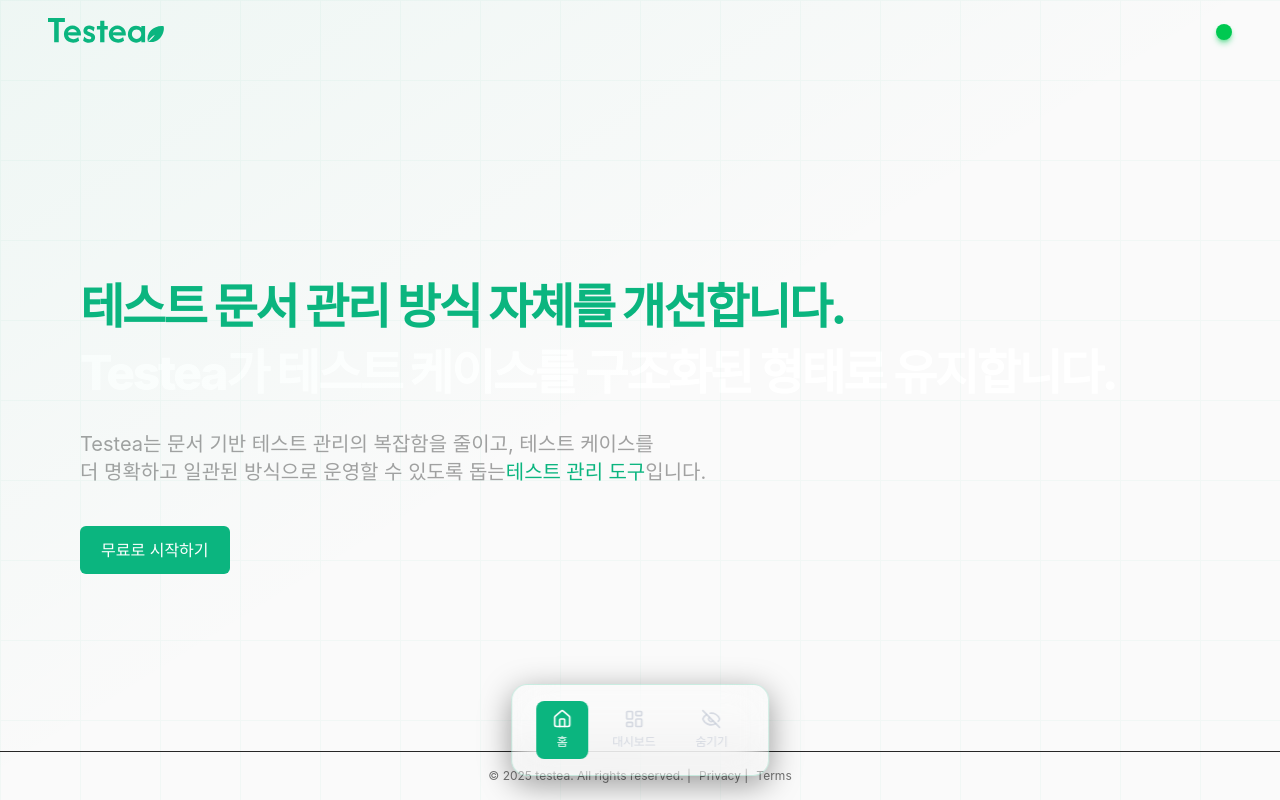
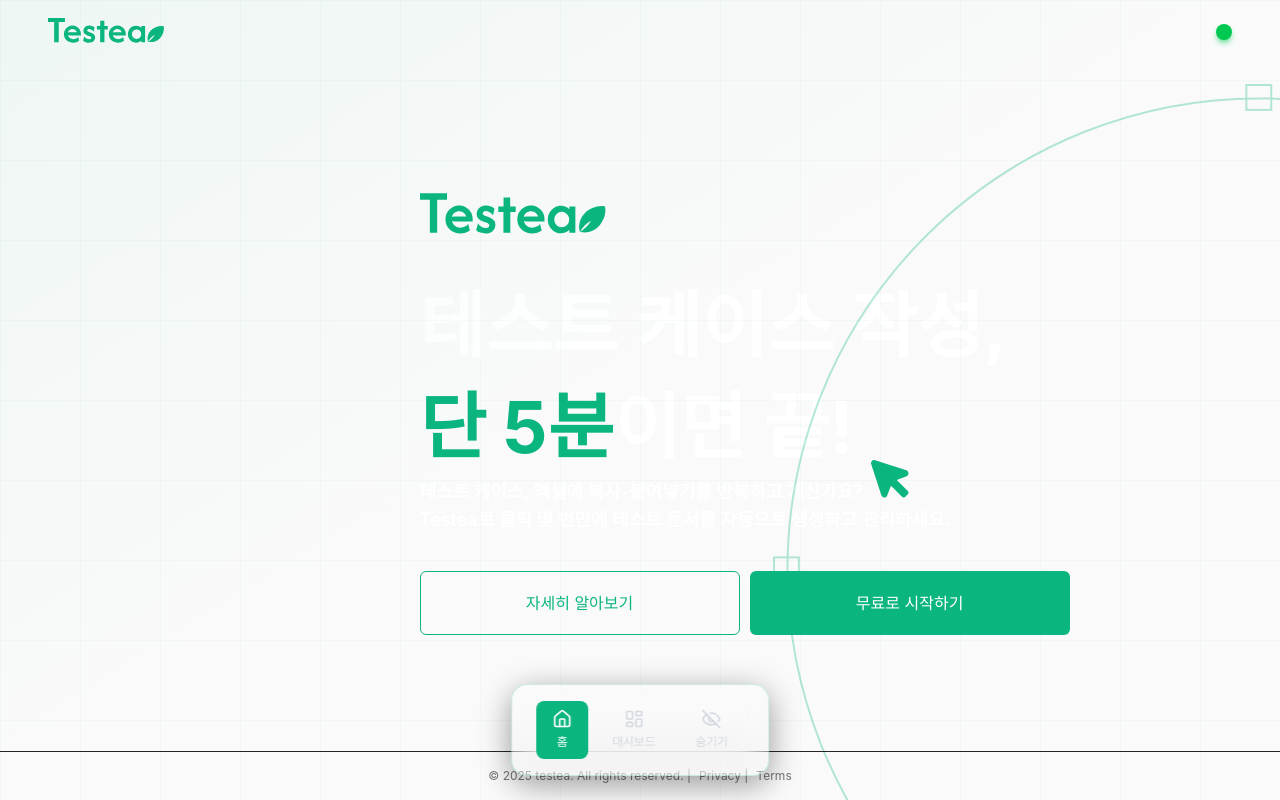
Before and after one commit to DataArts-Studio/web-mvp-front, a Next.js app: page / in a window 1280 px wide. Built offline with nearby package versions, Linux system fonts and the light colour scheme; no server answers; a web font is replaced by a local one.

Commit message:
chore: figma 디자인적용 및 스타일 개선

```diff
--- a/src/features/projects-create/ui/project-create-form.tsx
+++ b/src/features/projects-create/ui/project-create-form.tsx
@@ -31,7 +31,7 @@ export const ProjectCreateForm = ({ onClick }: ProjectCreateFormProps) => {
     /* 입력 폼 (와이어프레임의 Enter your website's url 부분) */
     <section
       id="create-project"
-      className="absolute top-1/2 left-[calc(50%+0.5px)] box-border flex w-[46.25rem] translate-x-[-50%] translate-y-[-50%] flex-col content-stretch items-center gap-[48px] overflow-clip rounded-[36px] border border-[rgba(11,181,127,0.1)] bg-[rgba(255,255,255,0.02)] px-32 py-16 backdrop-blur-[20px] backdrop-filter"
+      className="absolute z-50 top-1/2 left-[calc(50%+0.5px)] box-border flex w-[46.25rem] translate-x-[-50%] translate-y-[-50%] flex-col content-stretch items-center gap-[48px] overflow-clip rounded-[36px] border border-[rgba(11,181,127,0.1)] bg-[rgba(255,255,255,0.02)] px-32 py-16 backdrop-blur-[20px] backdrop-filter"
     >
       <div className="absolute top-[288.72px] left-[-114.09px] h-[413.272px] w-[1033.17px]">
         <div className="absolute inset-[-48.39%_-19.36%]">
--- a/src/shared/ui/ds-button/button.variable.ts
+++ b/src/shared/ui/ds-button/button.variable.ts
@@ -19,7 +19,7 @@ const BASE_STYLE =
 const COLOR_VARIANTS = {
   solid: 'bg-primary text-white hover:bg-[#27AE60] active:bg-[#145A32] border border-transparent',
   ghost:
-    'bg-white text-primary border border-primary hover:text-[#27AE60] hover:border-[#27AE60] active:text-[#145A32] active:border-[#145A32]',
+    'bg-none text-primary border border-primary hover:text-[#27AE60] hover:border-[#27AE60] active:text-[#145A32] active:border-[#145A32]',
   text: 'bg-transparent text-primary hover:text-[#27AE60] active:text-[#145A32] border-none',
 };
 
--- a/src/shared/ui/index.ts
+++ b/src/shared/ui/index.ts
@@ -1,2 +1,3 @@
 export * from '@/shared/ui/ds-button';
 export * from '@/shared/ui/mvp-bottom-navbar';
+export * from '@/shared/ui/logo';
--- /dev/null
+++ b/src/shared/ui/logo/index.ts
@@ -0,0 +1 @@
+export {Logo} from '@/shared/ui/logo/logo';
--- /dev/null
+++ b/src/shared/ui/logo/logo.tsx
@@ -0,0 +1,46 @@
+import React from 'react';
+
+interface LogoProps extends React.SVGProps<SVGSVGElement> {
+  width?: number | string;
+  height?: number | string;
+}
+
+export const Logo = ({ width = 97, height = 23, className, ...props }: LogoProps) => {
+  return (
+    <svg
+      width={width}
+      height={height}
+      viewBox="0 0 97 23"
+      fill="none"
+      xmlns="http://www.w3.org/2000/svg"
+      className={className}
+      {...props}
+    >
+      <path d="M0 3.25369V0H13.6566V3.25369H8.67651V19.9206H4.98014V3.25369H0Z" fill="#0BB57F" />
+      <path
+        d="M20.3411 20.319C18.8803 20.319 17.5817 20.0091 16.4455 19.3893C15.3241 18.7696 14.4461 17.9211 13.8116 16.8439C13.1918 15.752 12.882 14.5199 12.882 13.1476C12.882 11.8343 13.1845 10.6612 13.7894 9.62827C14.4092 8.58059 15.2429 7.75426 16.2906 7.14926C17.3383 6.54427 18.4966 6.24177 19.7656 6.24177C21.0641 6.24177 22.2225 6.54427 23.2406 7.14926C24.2736 7.7395 25.0925 8.5437 25.6975 9.56186C26.3025 10.58 26.605 11.7384 26.605 13.0369V14.2985H18.349C17.9801 14.2985 17.6186 14.2764 17.2645 14.2321C16.9103 14.1879 16.5562 14.1362 16.202 14.0772C16.3791 15.0363 16.8439 15.8258 17.5965 16.4455C18.349 17.0653 19.2934 17.3751 20.4296 17.3751C21.2707 17.3751 22.0307 17.1981 22.7094 16.8439C23.3882 16.4898 23.9489 16.0471 24.3916 15.5159L25.1884 18.7696C24.5244 19.286 23.7792 19.6697 22.9529 19.9206C22.1266 20.1862 21.256 20.319 20.3411 20.319ZM16.1135 11.9302C16.8661 11.7826 17.6112 11.7089 18.349 11.7089H21.2043C21.6027 11.7089 21.979 11.7236 22.3332 11.7531C22.6873 11.7826 23.0267 11.8269 23.3513 11.8859C23.13 11.0301 22.6947 10.3439 22.0454 9.82747C21.4109 9.31101 20.6436 9.05278 19.7435 9.05278C18.8581 9.05278 18.0908 9.31839 17.4415 9.84961C16.7923 10.3808 16.3496 11.0744 16.1135 11.9302Z"
+        fill="#0BB57F"
+      />
+      <path
+        d="M33.1055 20.319C32.2644 20.319 31.4011 20.1788 30.5158 19.8984C29.6304 19.6033 28.9221 19.1901 28.3909 18.6589L29.2763 15.2946C29.7042 15.9143 30.2797 16.4455 31.0027 16.8882C31.7405 17.3161 32.5005 17.5301 33.2825 17.5301C33.8728 17.5301 34.3007 17.412 34.5663 17.1759C34.8467 16.9251 34.9869 16.6226 34.9869 16.2685C34.9869 15.87 34.8467 15.5823 34.5663 15.4052C34.2859 15.2134 34.0056 15.0658 33.7252 14.9625L31.8881 14.2764C31.5044 14.1141 31.0544 13.9001 30.5379 13.6345C30.0215 13.3541 29.5714 12.9631 29.1878 12.4614C28.8189 11.945 28.6344 11.2736 28.6344 10.4472C28.6344 9.69467 28.8189 9.00114 29.1878 8.36663C29.5567 7.73212 30.0879 7.22304 30.7814 6.83939C31.4897 6.44098 32.3382 6.24177 33.3268 6.24177C34.2122 6.24177 35.0533 6.39671 35.8501 6.70659C36.6617 7.0017 37.274 7.3706 37.6872 7.81328L36.8682 11.0891C36.396 10.4398 35.8279 9.93814 35.1639 9.584C34.4999 9.2151 33.858 9.03065 33.2383 9.03065C32.7218 9.03065 32.3382 9.1487 32.0873 9.38479C31.8365 9.60613 31.711 9.87174 31.711 10.1816C31.711 10.4177 31.7996 10.6391 31.9766 10.8456C32.1537 11.0522 32.4414 11.2293 32.8399 11.3768L34.5663 12.0409C35.0237 12.2032 35.5254 12.4319 36.0714 12.727C36.6174 13.0074 37.0822 13.4058 37.4659 13.9223C37.8643 14.4387 38.0635 15.147 38.0635 16.0471C38.0635 17.3161 37.5987 18.349 36.669 19.1459C35.7542 19.9279 34.5663 20.319 33.1055 20.319Z"
+        fill="#0BB57F"
+      />
+      <path
+        d="M42.1479 19.9206V9.42906H39.5361V6.64018H42.2143V2.21339H45.5565V6.64018H48.3454V9.42906H45.6229V19.9206H42.1479Z"
+        fill="#0BB57F"
+      />
+      <path
+        d="M56.6339 20.319C55.173 20.319 53.8745 20.0091 52.7383 19.3893C51.6168 18.7696 50.7388 17.9211 50.1043 16.8439C49.4846 15.752 49.1747 14.5199 49.1747 13.1476C49.1747 11.8343 49.4772 10.6612 50.0822 9.62827C50.702 8.58059 51.5357 7.75426 52.5833 7.14926C53.631 6.54427 54.7894 6.24177 56.0584 6.24177C57.3569 6.24177 58.5152 6.54427 59.5334 7.14926C60.5663 7.7395 61.3853 8.5437 61.9903 9.56186C62.5953 10.58 62.8978 11.7384 62.8978 13.0369V14.2985H54.6418C54.2729 14.2985 53.9114 14.2764 53.5572 14.2321C53.2031 14.1879 52.8489 14.1362 52.4948 14.0772C52.6719 15.0363 53.1367 15.8258 53.8892 16.4455C54.6418 17.0653 55.5862 17.3751 56.7224 17.3751C57.5635 17.3751 58.3234 17.1981 59.0022 16.8439C59.681 16.4898 60.2417 16.0471 60.6844 15.5159L61.4812 18.7696C60.8172 19.286 60.072 19.6697 59.2457 19.9206C58.4193 20.1862 57.5487 20.319 56.6339 20.319ZM52.4063 11.9302C53.1588 11.7826 53.904 11.7089 54.6418 11.7089H57.4971C57.8955 11.7089 58.2718 11.7236 58.6259 11.7531C58.98 11.7826 59.3194 11.8269 59.6441 11.8859C59.4227 11.0301 58.9874 10.3439 58.3382 9.82747C57.7037 9.31101 56.9363 9.05278 56.0362 9.05278C55.1509 9.05278 54.3836 9.31839 53.7343 9.84961C53.085 10.3808 52.6424 11.0744 52.4063 11.9302Z"
+        fill="#0BB57F"
+      />
+      <path
+        d="M71.1689 20.2304C69.9589 20.2304 68.8522 19.9206 67.8488 19.3008C66.8454 18.6663 66.0412 17.8252 65.4362 16.7775C64.846 15.7151 64.5509 14.5494 64.5509 13.2804C64.5509 12.0114 64.846 10.853 65.4362 9.80534C66.0412 8.74291 66.8454 7.90182 67.8488 7.28207C68.8522 6.64756 69.9589 6.33031 71.1689 6.33031C72.0395 6.33031 72.8437 6.48525 73.5815 6.79512C74.3193 7.105 74.9465 7.5403 75.4629 8.10102V6.64018H78.4953V19.9206H75.4629V18.4597C74.9465 19.0057 74.3193 19.441 73.5815 19.7656C72.8437 20.0755 72.0395 20.2304 71.1689 20.2304ZM71.5895 17.1538C72.2978 17.1538 72.9323 16.9767 73.493 16.6226C74.0685 16.2685 74.5259 15.8036 74.8653 15.2282C75.2047 14.6379 75.3744 13.9887 75.3744 13.2804C75.3744 12.5721 75.2047 11.9302 74.8653 11.3547C74.5259 10.7645 74.0685 10.2923 73.493 9.93814C72.9323 9.584 72.3051 9.40693 71.6116 9.40693C70.9033 9.40693 70.2614 9.584 69.686 9.93814C69.1252 10.2923 68.6752 10.7645 68.3358 11.3547C67.9964 11.9302 67.8267 12.5721 67.8267 13.2804C67.8267 13.9887 67.9964 14.6379 68.3358 15.2282C68.6752 15.8036 69.1252 16.2685 69.686 16.6226C70.2614 16.9767 70.896 17.1538 71.5895 17.1538Z"
+        fill="#0BB57F"
+      />
+      <path
+        d="M80.7397 19.4543C79.8763 16.2192 80.711 12.6253 83.2488 10.0874C85.7865 7.54961 90.2285 5.8675 93.4634 6.73054C94.3265 9.96551 92.6444 14.4074 90.1066 16.9452C87.5862 19.4655 84.0244 20.3059 80.8068 19.4717C81.8395 18.9021 82.9324 18.0787 83.9622 17.0488C85.0028 16.0082 85.8324 14.9032 86.4026 13.861C85.3604 14.4312 84.2554 15.2608 83.2148 16.3013C82.1816 17.3345 81.3575 18.4319 80.7877 19.4676C80.7716 19.4634 80.7557 19.4586 80.7397 19.4543Z"
+        fill="#0BB57F"
+      />
+    </svg>
+  );
+};
--- a/src/view/lending/lending.tsx
+++ b/src/view/lending/lending.tsx
@@ -1,40 +1,68 @@
 'use client';
 import React from 'react';
 
+import Image from 'next/image';
+
 import { ProjectCreateForm } from '@/features';
+import { Logo } from '@/shared';
 import { Container, MainContainer } from '@/shared/lib/primitives';
 import { DSButton } from '@/shared/ui';
+import { GridBackground } from '@/shared/ui/grid-background/grid-background';
 import { LendingHeader } from '@/widgets';
 import { Footer } from '@/widgets/footer';
 import { GlobalHeader } from '@/widgets/global-header';
-import { GridBackground } from '@/shared/ui/grid-background/grid-background';
 
 export const LendingView = () => {
   const [isOpened, setIsOpened] = React.useState(false);
   const handleOpen = () => {
     setIsOpened((prev) => !prev);
-    alert(`클릭: handleOpen실행 -> setIsOpened 실행 ${isOpened}`);
+    console.log(`클릭: handleOpen실행 -> setIsOpened 실행 ${isOpened}`);
   };
 
   return (
-    <div className="bg-[#0c0d0e] relative size-full min-h-screen overflow-hidden" data-name="Main">
+    <div className="relative size-full min-h-screen overflow-hidden bg-bg-1" data-name="Main">
       {/* Background Layer (z-0) */}
       <GridBackground />
-      <div className="absolute inset-0 bg-gradient-to-br from-[#0BB57F]/5 via-transparent to-transparent pointer-events-none" />
-
-      {/* Content Layers */}
-      <Container className="text-text1 dark:bg-bg-1 flex min-h-screen items-center justify-center bg-zinc-50 font-sans">
+      <div className="pointer-events-none absolute inset-0 bg-gradient-to-br from-[#0BB57F]/5 via-transparent to-transparent" />
+      <div className="pointer-events-none absolute top-[84px] left-[calc(60%+5px)] z-0 h-[972px] w-[972px] opacity-30 select-none">
+        <Image
+          src="/backgrounds/circular.svg"
+          width={1137.1}
+          height={972.6}
+          alt="Arrow"
+          className="absolute top-0 left-0 z-10"
+        />
+      </div>
+      <div className="pointer-events-none absolute top-[460px] left-[calc(80%-153px)] z-10 h-[50px] w-[50px] select-none">
+        <Image
+          src="/backgrounds/arrow.svg"
+          width={37.5}
+          height={37.5}
+          alt="Arrow"
+          className="absolute top-0 left-0 z-10"
+        />
+      </div>
+      {/* Contents */}
+      <Container className="text-text1 dark:bg-bg-1 flex min-h-screen items-start justify-start bg-zinc-50 font-sans">
         {/* Header */}
         <GlobalHeader />
         {/* Main Content */}
-        <MainContainer className="flex w-full max-w-6xl flex-1 flex-grow flex-col items-center justify-start px-4 pt-32 pb-20 text-center">
+        <MainContainer className="flex w-full max-w-6xl flex-1 flex-grow flex-col items-center justify-start px-4 mt-48 ml-80 pb-20 text-center">
           {/* 메인 헤드라인 + 서브타이틀 / 슬로건 */}
-          <LendingHeader />
-          {/* CTA Section */}
-          <section className="mt-10 flex w-full justify-start relative z-10">
-            <DSButton type='button' onClick={handleOpen}>무료로 시작하기</DSButton>
-          </section>
-          {isOpened && <ProjectCreateForm onClick={handleOpen}/>}
+          <div className="w-[47.56rem] flex flex-col items-start gap-9">
+            <Logo className="h-12 w-48" />
+            <LendingHeader />
+            {/* CTA Section */}
+            <section className="relative z-10 flex items-center gap-[0.63rem]">
+              <DSButton variant="ghost" type="button" onClick={() => alert("준비중 입니다.")} className='flex w-80 h-16 min-w-[11.25rem] p-5 justify-center items-center gap-[0.63rem]'>
+                자세히 알아보기
+              </DSButton>
+              <DSButton type="button" onClick={handleOpen} className='flex w-80 h-16 min-w-[11.25rem] p-5 justify-center items-center gap-[0.63rem]'>
+                무료로 시작하기
+              </DSButton>
+            </section>
+          </div>
+          {isOpened && <ProjectCreateForm onClick={handleOpen} />}
         </MainContainer>
         <Footer />
       </Container>
--- a/src/widgets/lending/ui/lending-header.tsx
+++ b/src/widgets/lending/ui/lending-header.tsx
@@ -4,19 +4,17 @@ export const LendingHeader = () => {
   return (
     <header className="w-full text-left">
       {/* title */}
-      <h1 className="w-full max-w-7xl text-left text-3xl leading-snug font-extrabold tracking-tighter md:text-5xl">
-        <span className="text-primary">테스트 문서 관리 방식 자체를 개선합니다.</span>
+      <h1 className="text-7xl leading-[140%] font-bold not-italic">
+        <span>테스트 케이스 작성,</span>
         <br />
-        <span>Testea가 테스트 케이스를 구조화된 형태로 유지합니다.</span>
+        <span className="text-primary">단 5분</span>
+        <span>이면 끝!</span>
       </h1>
       {/* sub-title */}
-      <div className="mt-6 max-w-4xl text-left text-xl text-neutral-400">
-        <p>Testea는 문서 기반 테스트 관리의 복잡함을 줄이고, 테스트 케이스를</p>
-        <p>더 명확하고 일관된 방식으로 운영할 수 있도록 돕는
-          <span className="font-medium text-primary">테스트 관리 도구</span>입니다.
-        </p>
+      <div className="text-lg leading-[160%] font-semibold not-italic">
+        <p>테스트 케이스, 엑셀에 복사-붙여넣기를 반복하고 계신가요?</p>
+        <p>Testea로 클릭 몇 번만에 테스트 문서를 자동으로 생성하고 관리하세요. </p>
       </div>
-
     </header>
   );
 };
```
Also changed, not shown: public/backgrounds/arrow.svg (added), public/backgrounds/circular.svg (added).
